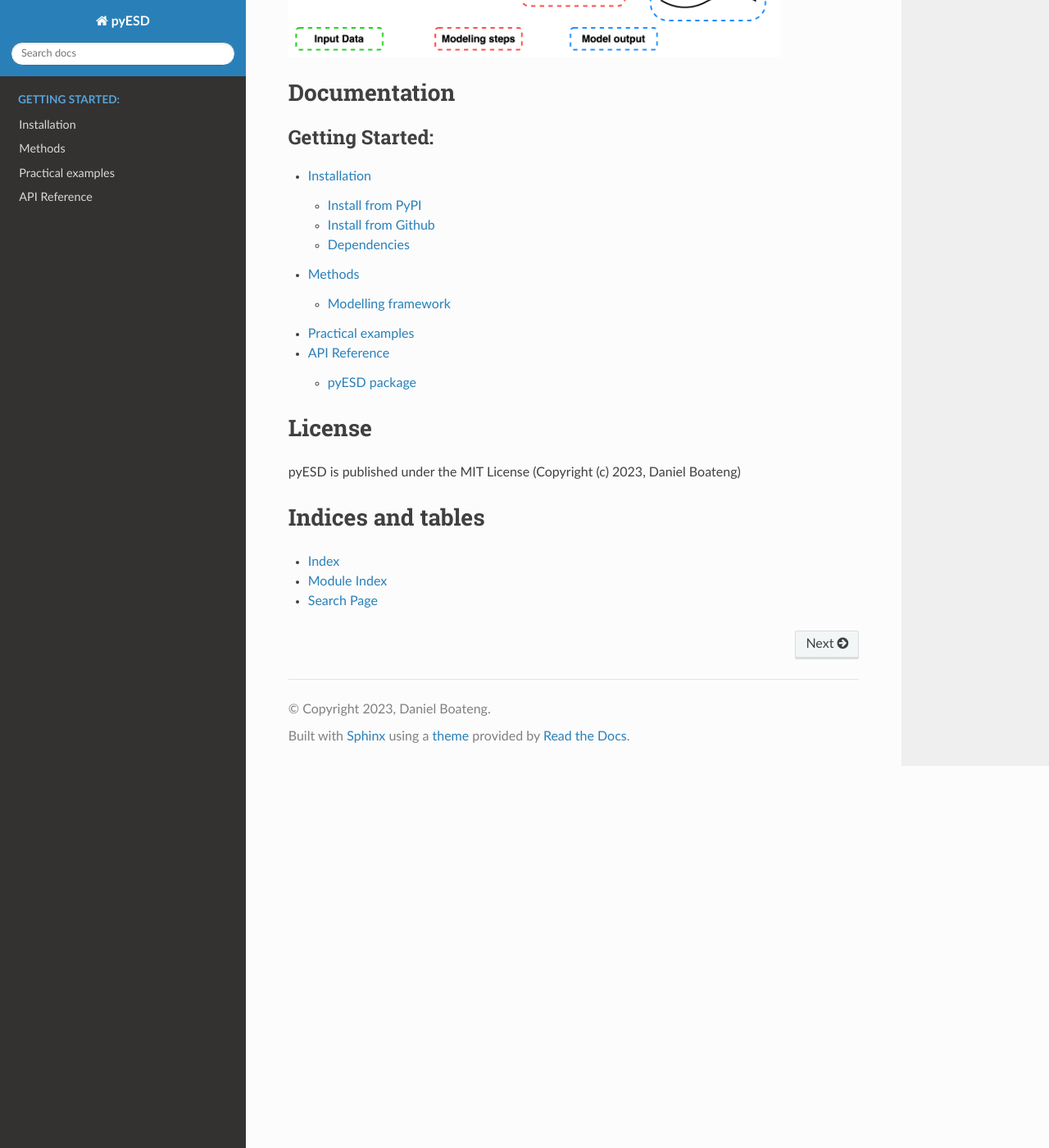
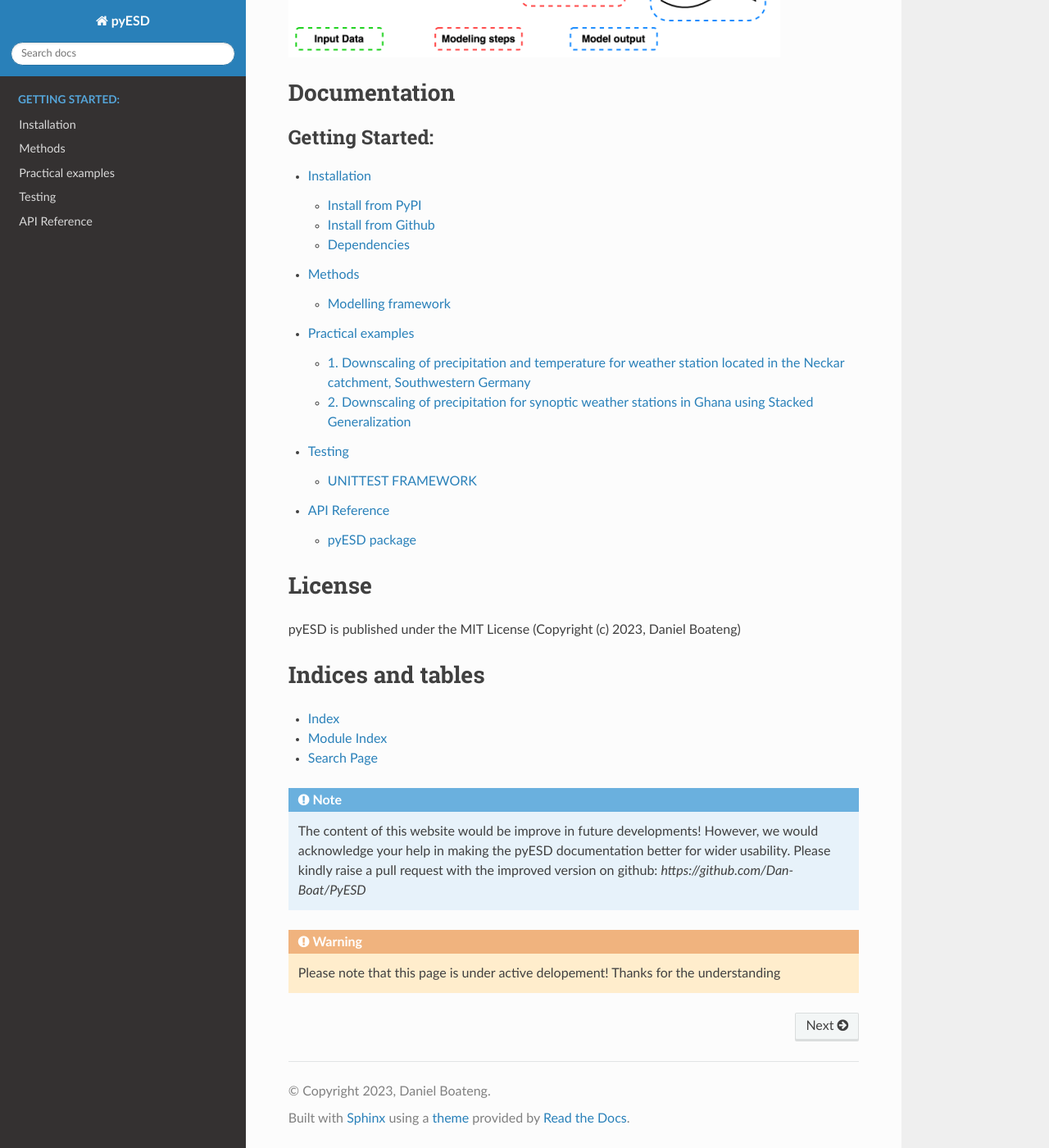
Before and after one commit to Dan-Boat/PyESD, a Sphinx documentation site: the page built from docs/source/index.rst, in a window 1280 px wide and 1400 px high, scrolled down 1418 px. Shown: the whole window at 82% size. Built offline with Sphinx 7.4.7 and the Read the Docs theme 2.0.0, drawn with Linux system fonts in a browser that asks for light colours.

Commit message:
changes in the doc files

```diff
--- a/docs/source/examples.rst
+++ b/docs/source/examples.rst
@@ -1,2 +1,19 @@
 Practical examples
 ==================
+
+The package has been demonstrated with using real word observation datasets.
+
+1. Downscaling of precipitation and temperature for weather station located in the Neckar catchment, Southwestern Germany
+--------------------------------------------------------------------------------------------------------------------------
+In this example, we show the modeling routine followed in generating downscaling products for the Neckar catchment. The control scripts of the individual
+steps can be found in the folder: ``examples\Neckar``. All the data used for this example is publicly available.
+
+2. Downscaling of precipitation for synoptic weather stations in Ghana using Stacked Generalization
+---------------------------------------------------------------------------------------------------
+This project rely on non-open access weather station data collected from the Ghana Meteorology Agency (Gmet). The example demonstrates the use of stacking
+regressor to improve the performance of the transfer function require for downscaling monthly rainfall in Ghana. All the control scripts are located in the folder:
+``examples\Ghana``
+
+
+.. warning::
+    Please note that this page is under active delopement! Thanks for the understanding
--- a/docs/source/index.rst
+++ b/docs/source/index.rst
@@ -52,3 +52,11 @@ Indices and tables
 * :ref:`genindex`
 * :ref:`modindex`
 * :ref:`search`
+.. note::
+   The content of this website would be improve in future developments! However, we would acknowledge your help in making
+   the pyESD documentation better for wider usability. Please kindly raise a pull request with the improved version on github:
+   `https://github.com/Dan-Boat/PyESD`
+
+
+.. warning::
+    Please note that this page is under active delopement! Thanks for the understanding
--- a/docs/source/testing.rst
+++ b/docs/source/testing.rst
@@ -0,0 +1,8 @@
+Testing
+=======
+
+UNITTEST FRAMEWORK
+------------------
+The package is tested using the unittest framework with synthetic generated data.
+The testing scripts are located in the ``test`` folder found in ``\tests``. Running the various scripts with -v flag (higher level of verbose),
+would validate the modified version of the package.
```
Also changed, not shown: docs/source/methods.rst (+8 -1 lines), docs/source/imgs/img2.png (added).
